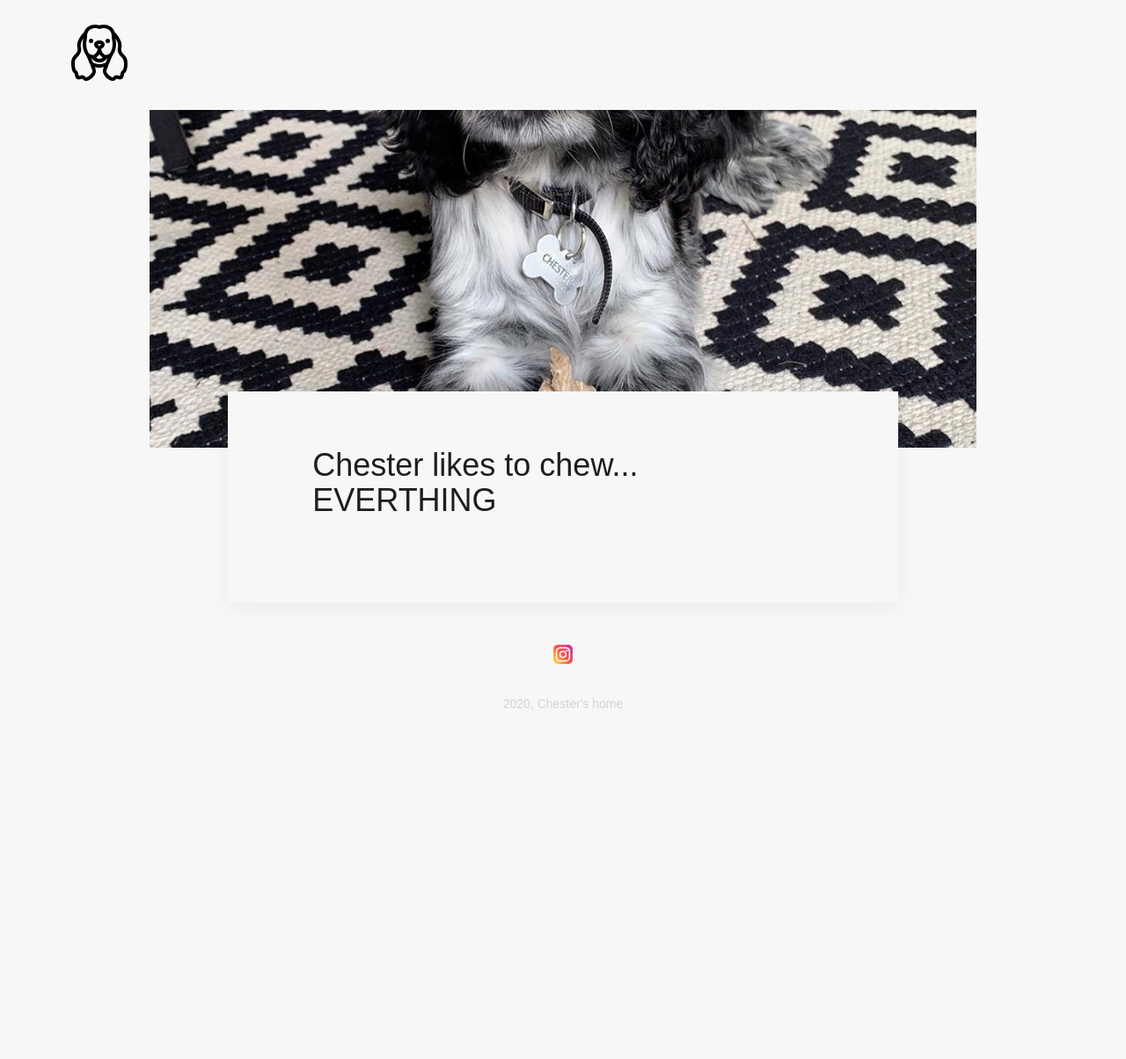
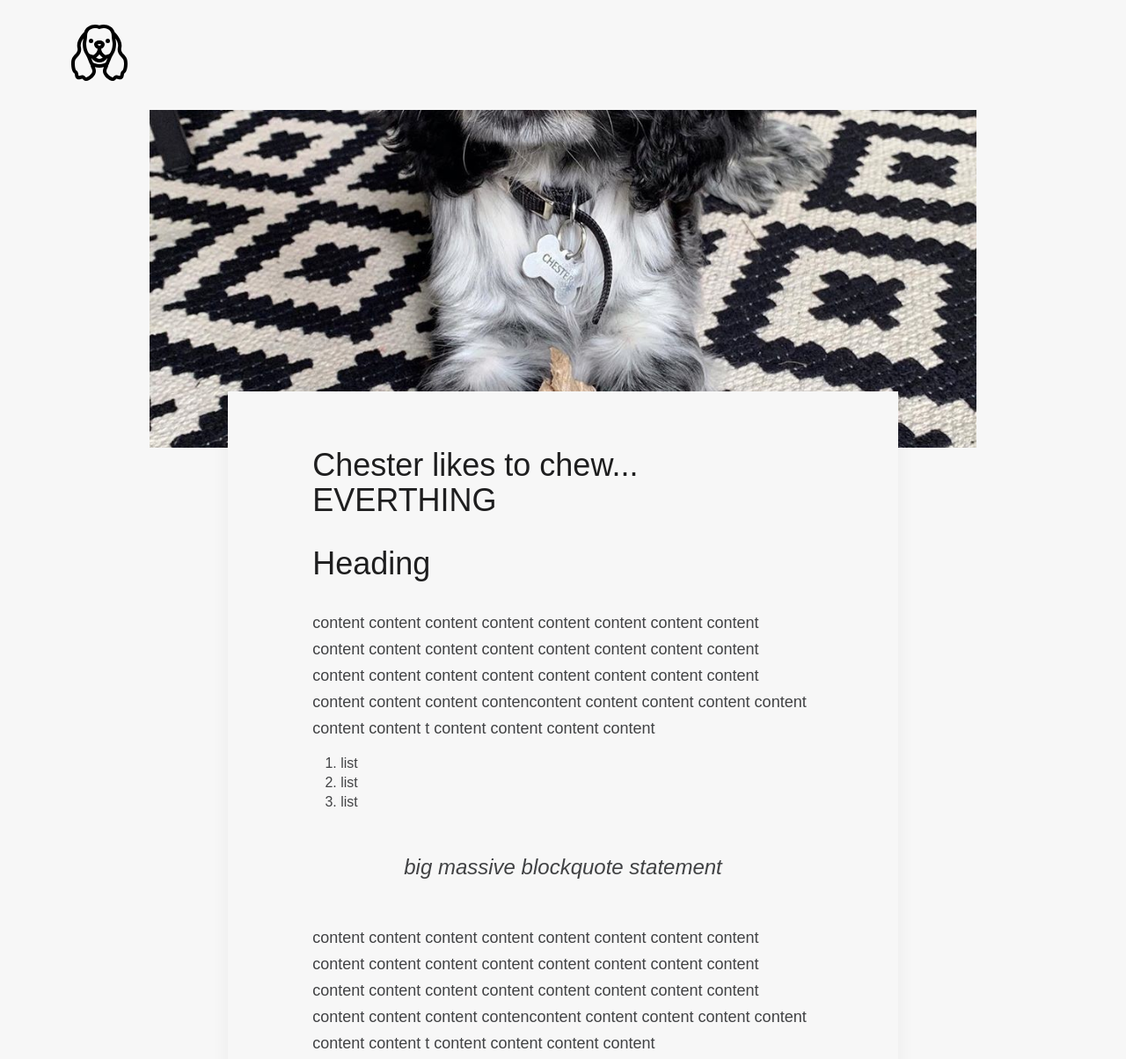
Before and after one commit to sellerg/the-chester-diaries, a Gatsby site: page /chewing in a window 1280 px wide. Shown: the top 1204 px of the page at 88% size. Before the commit the page ends 865 px from the top, so only its background shows below. Built offline with nearby package versions, Linux system fonts and the light colour scheme; Gatsby itself is replaced by a stand-in of ours; a web font is replaced by a local one.

Commit message:
styled markdown files

```diff
--- a/src/elements/PostElements.js
+++ b/src/elements/PostElements.js
@@ -8,6 +8,63 @@ export const PostWrapper = styled.main`
   box-shadow: ${props => props.theme.shadows.shadow1};
   z-index: 10;
 
+  h1,
+  h2,
+  h3,
+  h4,
+  h5,
+  h6 {
+    color: ${props => props.theme.colors.dark1};
+  }
+
+  h1:not(:first-child),
+  h2,
+  h3,
+  h4,
+  h5,
+  h6 {
+    margin-top: 2rem;
+  }
+
+  h1 {
+    font-size: 2.25rem;
+    line-height: 2.5rem;
+    font-weight: 400;
+  }
+
+  h2 {
+    font-size: 1.5rem;
+    line-height: 1.85rem;
+    font-weight: 400;
+  }
+
+  p {
+    font-size: 1.125rem;
+    line-height: 1.875rem;
+    font-weight: 400;
+    color: ${props => props.theme.colors.dark2};
+    margin-top: 2rem;
+  }
+
+  ul,
+  ol {
+    color: ${props => props.theme.colors.dark2};
+    margin: 1rem 0 1rem 2rem;
+  }
+
+  li {
+    margin: 0.25rem 0;
+  }
+
+  blockquote p {
+    font-style: italic;
+    font-size: 1.5rem;
+    line-height: 2.125rem;
+    text-align: center;
+    max-width: 36rem;
+    margin: 3rem auto;
+  }
+
   @media ${props => props.theme.breakpoints.tablet} {
     grid-column: 2 / span 6;
   }
--- a/src/posts/chesters-first-week/index.mdx
+++ b/src/posts/chesters-first-week/index.mdx
@@ -5,3 +5,15 @@ date: 2020-06-27
 featureImage: firstweek.jpg
 exerpt: bla bla bla bla bla bla bla bla bla bla bla bla bla bla
 ---
+
+# Heading
+
+content content content content content content content content content content content content content content content content content content content content content content content content content content content contencontent content content content content content content t content content content content
+
+1. list
+2. list
+3. list
+
+> big massive blockquote statement
+
+content content content content content content content content content content content content content content content content content content content content content content content content content content content contencontent content content content content content content t content content content content
--- a/src/posts/chewing/index.mdx
+++ b/src/posts/chewing/index.mdx
@@ -5,3 +5,15 @@ date: 2020-07-10
 featureImage: chewing.jpg
 exerpt: bla bla bla bla bla bla bla bla bla bla
 ---
+
+# Heading
+
+content content content content content content content content content content content content content content content content content content content content content content content content content content content contencontent content content content content content content t content content content content
+
+1. list
+2. list
+3. list
+
+> big massive blockquote statement
+
+content content content content content content content content content content content content content content content content content content content content content content content content content content content contencontent content content content content content content t content content content content
--- a/src/posts/finding-our-new-puppy/index.mdx
+++ b/src/posts/finding-our-new-puppy/index.mdx
@@ -5,3 +5,15 @@ date: 2020-02-10
 featureImage: newborn.jpg
 exerpt: Buying a new puppy is a very exciting time for a family.
 ---
+
+# Heading
+
+content content content content content content content content content content content content content content content content content content content content content content content content content content content contencontent content content content content content content t content content content content
+
+1. list
+2. list
+3. list
+
+> big massive blockquote statement
+
+content content content content content content content content content content content content content content content content content content content content content content content content content content content contencontent content content content content content content t content content content content
--- a/src/posts/started-walking/index.mdx
+++ b/src/posts/started-walking/index.mdx
@@ -5,3 +5,15 @@ date: 2020-07-04
 featureImage: startedwalking.jpg
 exerpt: bla bla bla bla bla bla bla bla bla bla bla bla bla bla
 ---
+
+# Heading
+
+content content content content content content content content content content content content content content content content content content content content content content content content content content content contencontent content content content content content content t content content content content
+
+1. list
+2. list
+3. list
+
+> big massive blockquote statement
+
+content content content content content content content content content content content content content content content content content content content content content content content content content content content contencontent content content content content content content t content content content content
```
